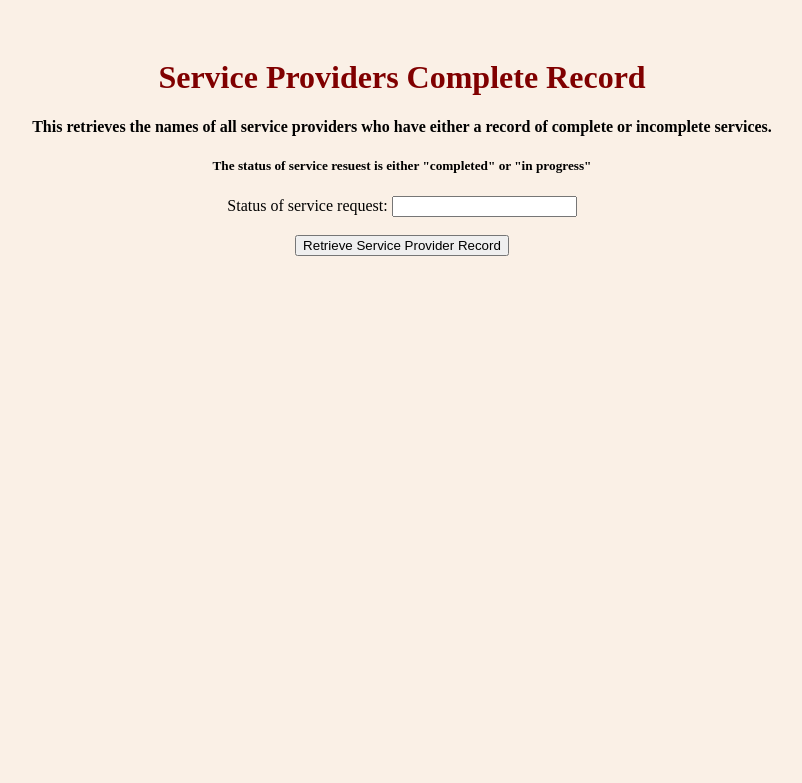
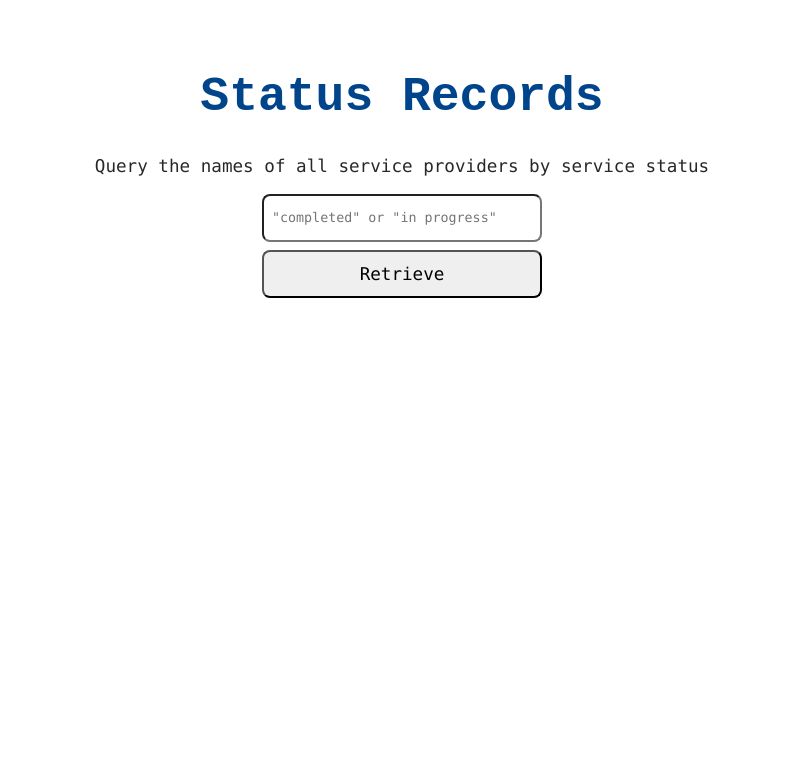
Before and after one commit to francismacapobre/service-marketplace, a PHP site: page /join-query.php in a window 1280 px wide. Shown: the top 783 px of the page, without its empty margins (238-1040 px from the left). Run offline with PHP 8.4, Linux system fonts and the light colour scheme.

Commit message:
update join query

```diff
--- a/admin.php
+++ b/admin.php
@@ -57,7 +57,7 @@ if (isset($_POST['adminsignin'])){
     </form>';
 
     echo '<form action="join-query.php" method="post">
-    <input class="admin-button" type="submit" name ="join-query" value="Records">
+    <input class="admin-button" type="submit" name ="join-query" value="Status Records">
     </form>';
 
     echo '<form action= "selection-query.html" method="post">
--- a/join-query.php
+++ b/join-query.php
@@ -2,44 +2,80 @@
   <head>
     <style>
       body {
-        background-color: linen;
+        background-color: #fff;
       }
 
       h1 {
-        color: maroon;
+        color: #00458b;
+        font-family: "Courier New", Courier, monospace;
+        font-size: 6vmin;
       }
 
-        button {
-            margin-left: 20px;
+      p {
+        color: #282828;
+        font-family: "Lucida Console", Monaco, monospace;
+        font-size: 2.2vmin;
+      }
+
+      .input-field {
+        font-family: "Lucida Console", Monaco, monospace;
+        border-radius: 1vmin;
+        padding-left: 1vmin;
+        width: 35vmin;
+        height: 6vmin;
+      }
+
+      .input-button {
+        font-family: "Lucida Console", Monaco, monospace;
+        border-radius: 1vmin;
+        font-size: 2.2vmin;
+        width: 35vmin;
+        height: 6vmin;
+      }
+
+      table {
+        border-collapse: collapse;
+        width: 100%;
+      }
+
+      table, th, td {
+        border: 1px solid #808080;
+        font-family: "Lucida Console", Monaco, monospace;
+        padding: 1.2vmin;
+        text-align: left;
+      }
+
+      .bold-row {
+        color: #fff;
+        padding-top: 2.2vmin;
+        padding-bottom: 2.2vmin;
+      }
+
+      .input {
+        margin-bottom: 1vmin;
       }
     </style>
   </head>
 
   <div style="text-align:center; padding-top:30px">
-<h1>Service Providers Complete Record</h1>
+  <h1>Status Records</h1>
   <body>
-<h4> This retrieves the names of all service providers who have either a record of complete or incomplete services.
-
-</h4>
-<h5> The status of service resuest is either "completed" or "in progress"</h1>
+  <p>Query the names of all service providers by service status</p>
   <form action="join-query.php" method="post">
-    <label for="statusl">Status of service request: </label>
-    <input type="text" id="status" name="statusl"><br><br>
-    <input type="submit" class="button" name="go" value="Retrieve Service Provider Record" />
+    <div class="input"><input class="input-field" type="text" id="status" placeholder='"completed" or "in progress"' name="statusl"></div>
+    <div class="input"><input class="input-button" type="submit" class="button" name="go" value="Retrieve" /></div>
   </form>
-
   <?php
   function myTable($obConn, $sql)
   {
     $rsResult = mysqli_query($obConn, $sql) or die(mySqli_error($obConn));
-
     if (mysqli_num_rows($rsResult) > 0) {
-        echo "<table width=\"100%\" border=\"0\" cellspacing=\"2\"cellpadding=\"0\"><tr align=\"center\" bgcolor=\"#CCCCCC\">";
+      echo "<table> <tr bgcolor=\"#00458b\">";
       $i = 0;
       while ($i < mysqli_num_fields($rsResult)) {
         $field = mysqli_fetch_field_direct($rsResult, $i);
         $fieldName=$field->name;
-            echo "<td><strong>$fieldName</strong></td>";
+        echo "<td class=\"bold-row\"><strong>$fieldName</strong></td>";
         $i = $i + 1;
       }
     echo "</tr>";
@@ -54,26 +90,17 @@ function myTable($obConn, $sql)
         echo "</tr>";
     }
     echo"</table>";
-
     }
   }
-
   include 'mpconnection.php';
   $conn = OpenCon();
-
   if (isset($_POST['go'])){
       $text = $_POST['statusl'];
-$sql = "SELECT distinct ServiceProvider.name from manages inner join completesservicerequest on manages.servicerequestid =  completesservicerequest.servicerequestid
+  $sql = "SELECT distinct ServiceProvider.name as Name from manages inner join completesservicerequest on manages.servicerequestid =  completesservicerequest.servicerequestid
   INNER JOIN ServiceProvider on ServiceProvider.ServiceProviderid = completesservicerequest.ServiceProviderid where manages.currentstatus = '$text' ";
 
     myTable($conn, $sql);
   }
-
-
   ?>
-
   </body>
-
-
-
 </html>
```
Lines whose indentation alone changed are shown as unchanged.
